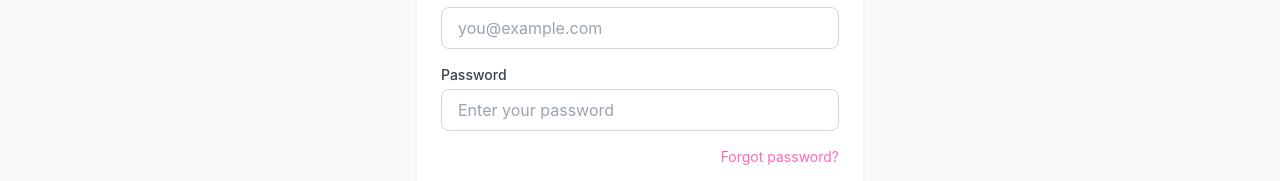
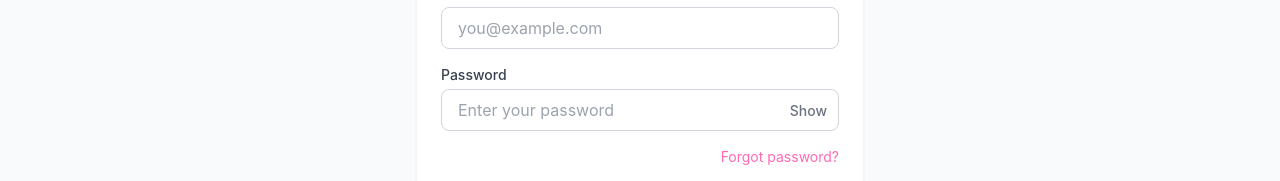
Before and after one commit to Nopriorauthorization/nopriorauthorization-app, a Next.js app: page /login in a window 1280 px wide. Shown: the part 517-698 px from the top of the page. Built offline with nearby package versions, Linux system fonts and the light colour scheme; no server answers.

Commit message:
UX: Show/hide password toggle + password reset tokens

```diff
--- a/src/app/(auth)/login/page.tsx
+++ b/src/app/(auth)/login/page.tsx
@@ -17,6 +17,7 @@ function LoginPageInner() {
 
   const [email, setEmail] = useState("");
   const [password, setPassword] = useState("");
+  const [showPassword, setShowPassword] = useState(false);
   const [isLoading, setIsLoading] = useState(false);
   const [errorMessage, setErrorMessage] = useState(
     error === "CredentialsSignin" ? "Invalid email or password" : ""
@@ -75,15 +76,24 @@ function LoginPageInner() {
               autoComplete="email"
             />
 
+            <div className="relative">
               <Input
                 label="Password"
-              type="password"
+                type={showPassword ? "text" : "password"}
                 value={password}
                 onChange={(e) => setPassword(e.target.value)}
                 placeholder="Enter your password"
                 required
                 autoComplete="current-password"
               />
+              <button
+                type="button"
+                onClick={() => setShowPassword(!showPassword)}
+                className="absolute right-3 top-9 text-sm text-gray-500 hover:text-gray-700 font-medium"
+              >
+                {showPassword ? "Hide" : "Show"}
+              </button>
+            </div>
 
             <div className="flex justify-end">
               <Link
--- a/src/app/api/auth/reset-password/route.ts
+++ b/src/app/api/auth/reset-password/route.ts
@@ -1,8 +1,6 @@
 import { NextResponse } from "next/server";
 import prisma from "@/lib/db";
-
-// Note: In production, you would integrate an email service like Resend, SendGrid, or AWS SES
-// For MVP, this endpoint validates the email exists and logs the reset request
+import crypto from "crypto";
 
 export async function POST(request: Request) {
   try {
@@ -17,15 +15,35 @@ export async function POST(request: Request) {
 
     const normalizedEmail = email.toLowerCase();
 
-    // Check if user exists (don't reveal whether email exists in response)
     const user = await prisma.user.findUnique({
       where: { email: normalizedEmail },
     });
 
     if (user) {
-      // In production: Generate reset token and send email
-      // For now, log the request
-      console.log(`Password reset requested for: ${normalizedEmail}`);
+      // Generate secure token
+      const token = crypto.randomBytes(32).toString('hex');
+      const expiresAt = new Date(Date.now() + 60 * 60 * 1000); // 1 hour
+
+      // Store token
+      await prisma.passwordResetToken.create({
+        data: {
+          token,
+          userId: user.id,
+          expiresAt,
+        },
+      });
+
+      // Build reset URL
+      const baseUrl = process.env.NEXTAUTH_URL || 'https://nopriorauthorization.com';
+      const resetUrl = `${baseUrl}/reset-password?token=${token}`;
+
+      // Log for development (in production, send email via Resend/SendGrid)
+      console.log('========================================');
+      console.log('PASSWORD RESET REQUESTED');
+      console.log('Email:', normalizedEmail);
+      console.log('Reset URL:', resetUrl);
+      console.log('Expires:', expiresAt.toISOString());
+      console.log('========================================');
 
       // Track analytics
       await prisma.analytics.create({
@@ -34,11 +52,6 @@ export async function POST(request: Request) {
           userId: user.id,
         },
       });
-
-      // TODO: Implement email sending
-      // 1. Generate secure token: crypto.randomBytes(32).toString('hex')
-      // 2. Store token with expiry in database
-      // 3. Send email with reset link: /reset-password?token=xxx
     }
 
     // Always return success to prevent email enumeration
```
Also changed, not shown: 1 other file (tests, documents, lock files or other folders). Lines whose indentation alone changed are shown as unchanged.
